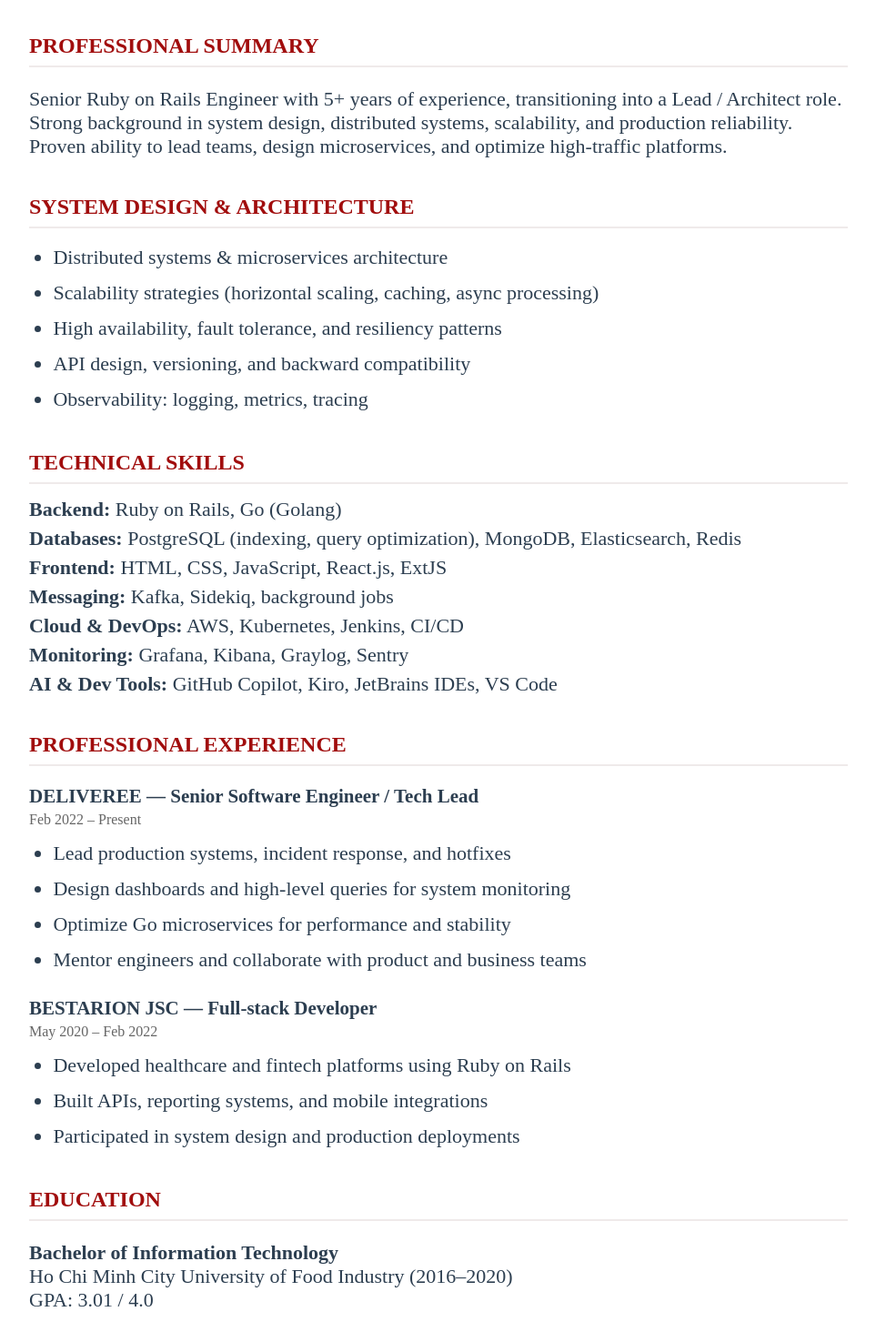
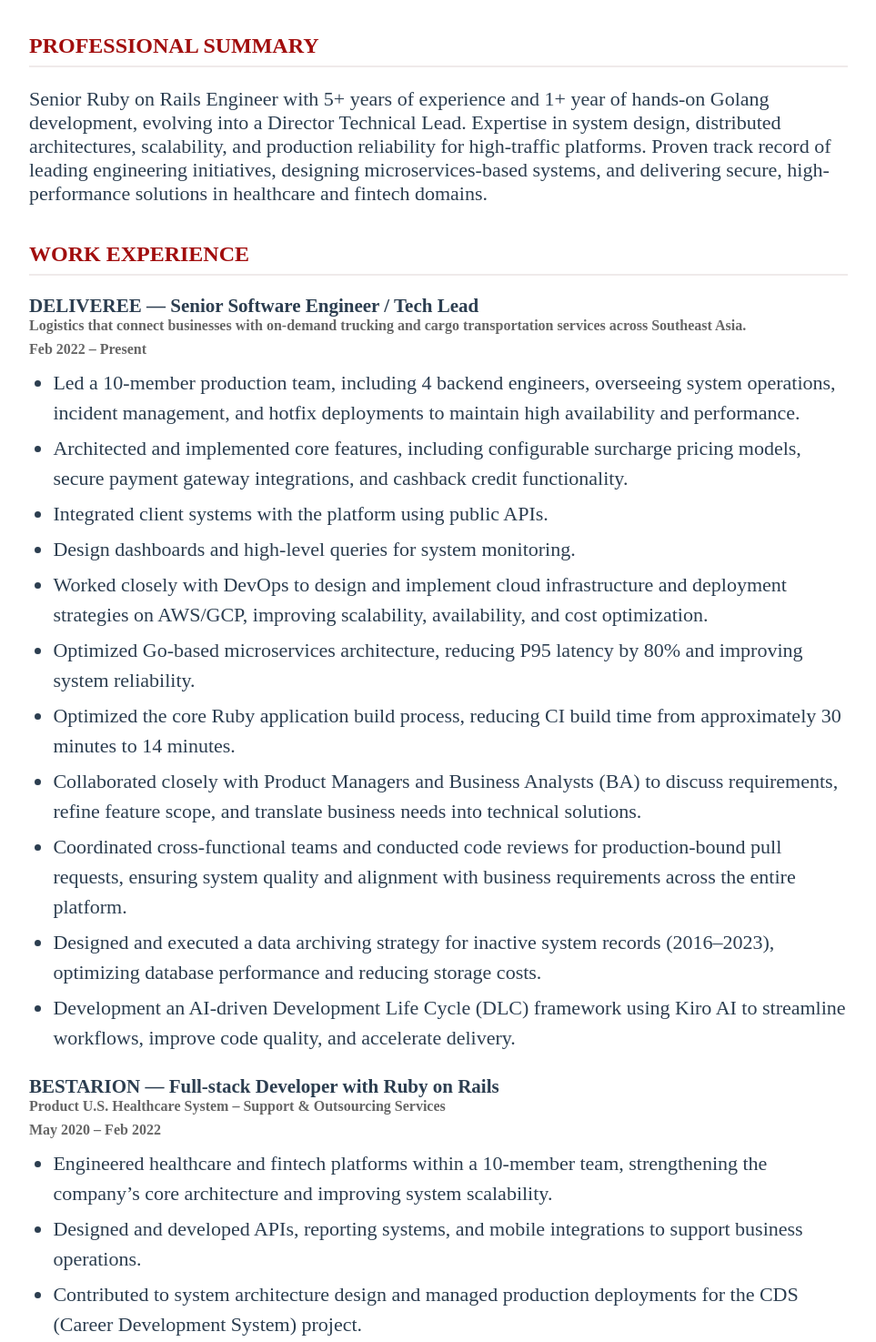
Before and after one commit to phungthehoan98/CV, a plain HTML site: page index.html in a window 1280 px wide. Shown: the part 444-1919 px from the top of the page at 91% size, without its empty margins (158-1121 px from the left). Drawn offline with Linux system fonts and the light colour scheme.

Commit message:
Update CV

```diff
--- a/index.html
+++ b/index.html
@@ -4,6 +4,10 @@
   <meta charset="UTF-8" />
   <meta name="viewport" content="width=device-width, initial-scale=1.0" />
   <title>Hoan Phung – Ruby on Rails Architect</title>
+
+  <!-- Favicon -->
+  <link rel="icon" type="image/png" href="image/golang_ruby2.png">
+  <link rel="apple-touch-icon" href="image/golang_ruby2.png">
 
   <!-- Custom CSS (loaded last to override GitHub styles) -->
   <link rel="stylesheet" href="styles.css">
@@ -47,11 +51,46 @@
     <section>
       <h2>PROFESSIONAL SUMMARY</h2>
       <p>
-        Senior Ruby on Rails Engineer with 5+ years of experience, transitioning into
-        a Lead / Architect role. Strong background in system design, distributed systems,
-        scalability, and production reliability. Proven ability to lead teams, design
-        microservices, and optimize high-traffic platforms.
+        Senior Ruby on Rails Engineer with 5+ years of experience and 1+ year of hands-on Golang development, evolving into a Director Technical Lead. Expertise in system design, distributed architectures, scalability, and production reliability for high-traffic platforms. Proven track record of leading engineering initiatives, designing microservices-based systems, and delivering secure, high-performance solutions in healthcare and fintech domains.
       </p>
+    </section>
+
+    <section>
+      <h2>WORK EXPERIENCE</h2>
+
+      <div class="job">
+        <h3>
+          DELIVEREE — Senior Software Engineer / Tech Lead
+          <div class="job-meta">Logistics that connect businesses with on-demand trucking and cargo transportation services across Southeast Asia.</div>
+          <div class="job-meta">Feb 2022 – Present</div>
+        </h3>
+        <ul>
+          <li>Led a 10-member production team, including 4 backend engineers, overseeing system operations, incident management, and hotfix deployments to maintain high availability and performance.</li>
+          <li>Architected and implemented core features, including configurable surcharge pricing models, secure payment gateway integrations, and cashback credit functionality.</li>
+          <li>Integrated client systems with the platform using public APIs.</li>
+          <li>Design dashboards and high-level queries for system monitoring.</li>
+          <li>Worked closely with DevOps to design and implement cloud infrastructure and deployment strategies on AWS/GCP, improving scalability, availability, and cost optimization.</li>
+          <li>Optimized Go-based microservices architecture, reducing P95 latency by 80% and improving system reliability.</li>
+          <li>Optimized the core Ruby application build process, reducing CI build time from approximately 30 minutes to 14 minutes.</li>
+          <li>Collaborated closely with Product Managers and Business Analysts (BA) to discuss requirements, refine feature scope, and translate business needs into technical solutions.</li>
+          <li>Coordinated cross-functional teams and conducted code reviews for production-bound pull requests, ensuring system quality and alignment with business requirements across the entire platform.</li>
+          <li>Designed and executed a data archiving strategy for inactive system records (2016–2023), optimizing database performance and reducing storage costs.</li>
+          <li>Development an AI-driven Development Life Cycle (DLC) framework using Kiro AI to streamline workflows, improve code quality, and accelerate delivery.</li>
+        </ul>
+      </div>
+
+      <div class="job">
+        <h3>
+          BESTARION — Full-stack Developer with Ruby on Rails
+          <div class="job-meta">Product U.S. Healthcare System – Support & Outsourcing Services</div>
+          <div class="job-meta">May 2020 – Feb 2022</div>
+        </h3>
+        <ul>
+          <li>Engineered healthcare and fintech platforms within a 10-member team, strengthening the company’s core architecture and improving system scalability.</li>
+          <li>Designed and developed APIs, reporting systems, and mobile integrations to support business operations.</li>
+          <li>Contributed to system architecture design and managed production deployments for the CDS (Career Development System) project.</li>
+        </ul>
+      </div>
     </section>
 
     <section>
@@ -80,31 +119,6 @@
     </section>
 
     <section>
-      <h2>PROFESSIONAL EXPERIENCE</h2>
-
-      <div class="job">
-        <h3>DELIVEREE — Senior Software Engineer / Tech Lead</h3>
-        <div class="job-meta">Feb 2022 – Present</div>
-        <ul>
-          <li>Lead production systems, incident response, and hotfixes</li>
-          <li>Design dashboards and high-level queries for system monitoring</li>
-          <li>Optimize Go microservices for performance and stability</li>
-          <li>Mentor engineers and collaborate with product and business teams</li>
-        </ul>
-      </div>
-
-      <div class="job">
-        <h3>BESTARION JSC — Full-stack Developer</h3>
-        <div class="job-meta">May 2020 – Feb 2022</div>
-        <ul>
-          <li>Developed healthcare and fintech platforms using Ruby on Rails</li>
-          <li>Built APIs, reporting systems, and mobile integrations</li>
-          <li>Participated in system design and production deployments</li>
-        </ul>
-      </div>
-    </section>
-
-    <section>
       <h2>EDUCATION</h2>
       <p>
         <strong>Bachelor of Information Technology</strong><br />
```
Also changed, not shown: 1 other file.
